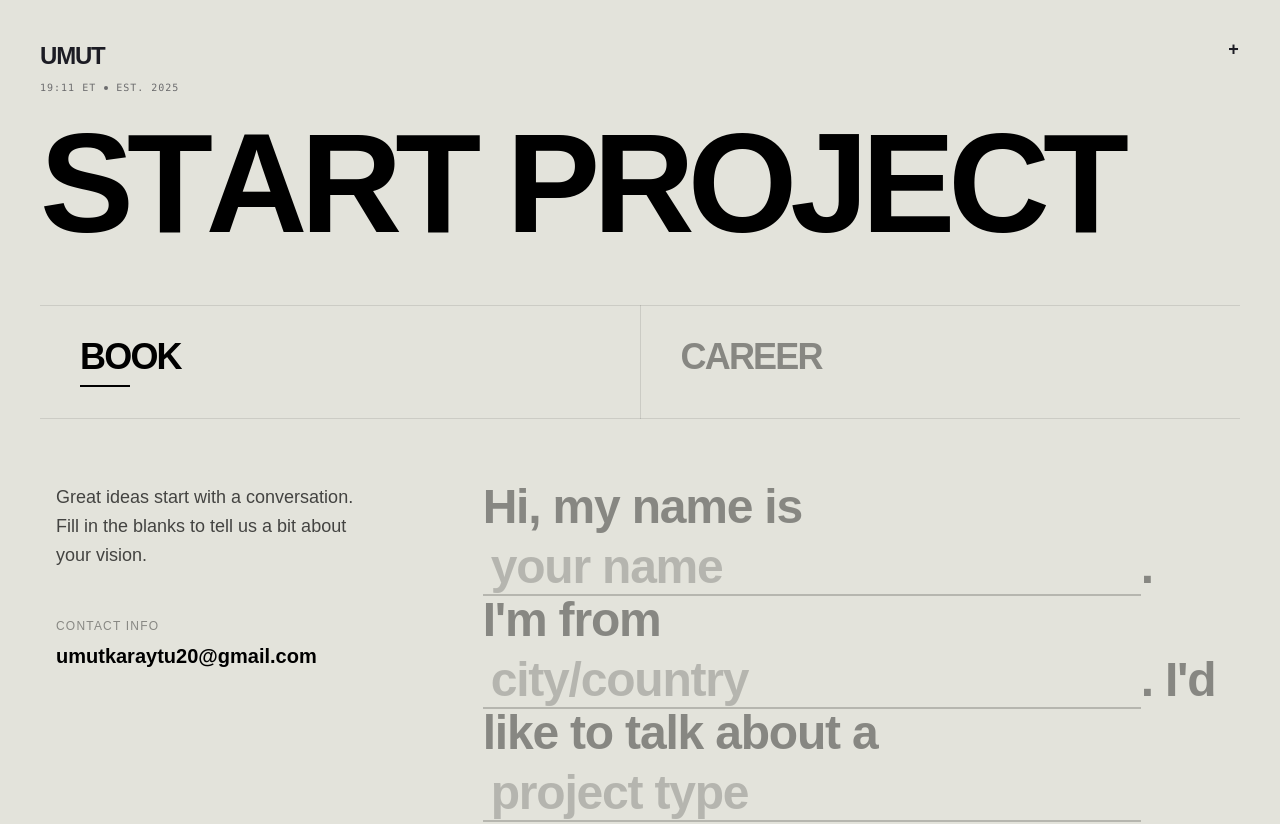
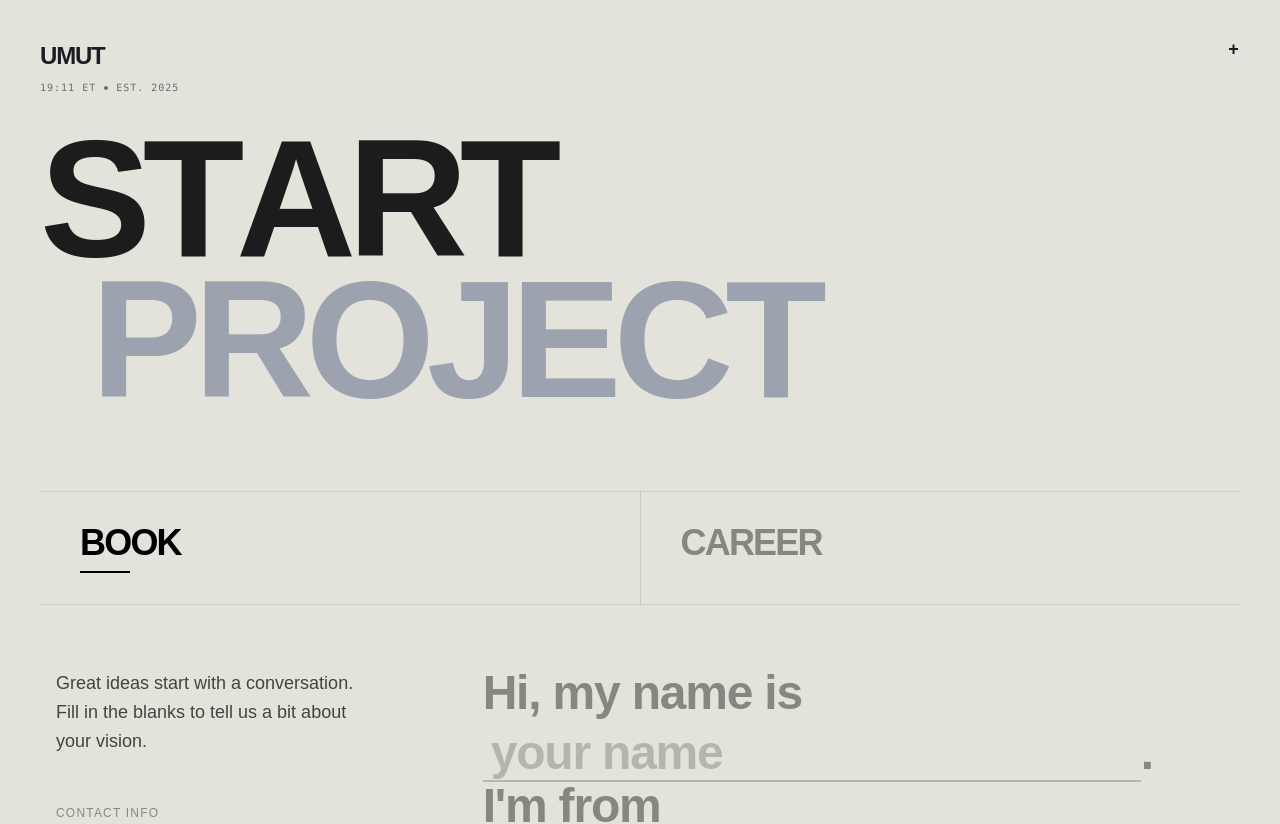
Before and after one commit to Karaytumut20/website, a Next.js app: page /en/contact in a window 1280 px wide. Shown: the top 824 px of the page. Built offline with nearby package versions, Linux system fonts and the light colour scheme; a web font is replaced by a local one.

Commit message:
baslıklar gırıldı

```diff
--- a/src/app/[locale]/about/page.js
+++ b/src/app/[locale]/about/page.js
@@ -1,5 +1,6 @@
 'use client';
 import TextReveal from '@/components/animation/TextReveal';
+import TextRevealScrub from '@/components/TextRevealScrub';
 import Link from 'next/link';
 
 export default function AboutPage() {
@@ -24,7 +25,21 @@ export default function AboutPage() {
 
   return (
     <div className="min-h-screen bg-[#e3e3db] text-black font-sans pt-32 pb-10 px-6 md:px-10 flex flex-col">
+       <div className="flex flex-col items-start justify-between mb-20 md:flex-row md:items-end">
+                   <div className="relative z-10">
+                       {/* Animasyonlu Başlık: Kelime kelime açılarak gelir */}
+                       <TextRevealScrub>
+                           <h1 className="text-[13vw] leading-[0.85] font-black tracking-tighter uppercase text-[#1c1c1c]">
+                               About
+                               <br />
+                               <span className="ml-[10vw] md:ml-[4vw] text-gray-400">me</span>
+                           </h1>
+                       </TextRevealScrub>
+                   </div>
 
+                   {/* Proje Sayacı */}
+
+                 </div>
       {/* --- BÖLÜM 1: MANIFESTO --- */}
       <div className="w-full max-w-[95%] mx-auto mt-10 md:mt-20 flex flex-col gap-20 mb-32 md:mb-48">
 
--- a/src/app/[locale]/contact/page.js
+++ b/src/app/[locale]/contact/page.js
@@ -3,6 +3,7 @@
 import { useState, useRef, useEffect } from 'react'; // useEffect eklendi
 import gsap from 'gsap';
 import { useGSAP } from '@gsap/react';
+import TextRevealScrub from '@/components/TextRevealScrub';
 
 export default function ContactPage() {
   const [activeTab, setActiveTab] = useState('book');
@@ -146,13 +147,21 @@ export default function ContactPage() {
     <div ref={containerRef} className="min-h-screen bg-[#e3e3db] text-black pt-32 px-4 md:px-10 pb-20 font-sans selection:bg-black selection:text-white">
 
       {/* BAŞLIK */}
-      <div className="mb-16 overflow-hidden">
-        <h1 className="text-[11vw] leading-[0.8] font-bold uppercase tracking-tighter overflow-hidden">
-          {(activeTab === 'book' ? 'Start Project' : 'Join The Team').split('').map((char, index) => (
-            <span key={index} className="inline-block hero-title-char">{char === ' ' ? '\u00A0' : char}</span>
-          ))}
-        </h1>
-      </div>
+      <div className="flex flex-col items-start justify-between mb-20 md:flex-row md:items-end">
+             <div className="relative z-10">
+                 {/* Animasyonlu Başlık: Kelime kelime açılarak gelir */}
+                 <TextRevealScrub>
+                     <h1 className="text-[13vw] leading-[0.85] font-black tracking-tighter uppercase text-[#1c1c1c]">
+                         Start
+                         <br />
+                         <span className="ml-[10vw] md:ml-[4vw] text-gray-400">Project</span>
+                     </h1>
+                 </TextRevealScrub>
+             </div>
+
+             {/* Proje Sayacı */}
+
+           </div>
 
       {/* TABLAR */}
       <div className="relative flex w-full">
```
